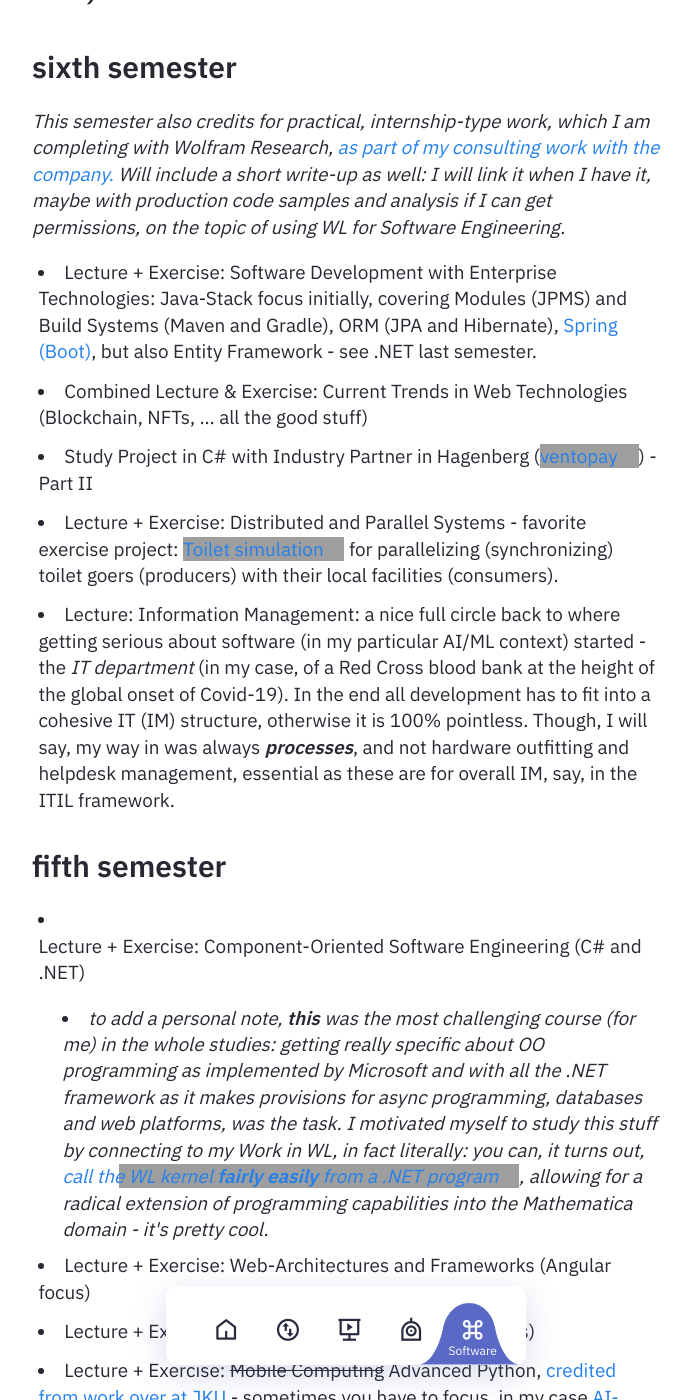
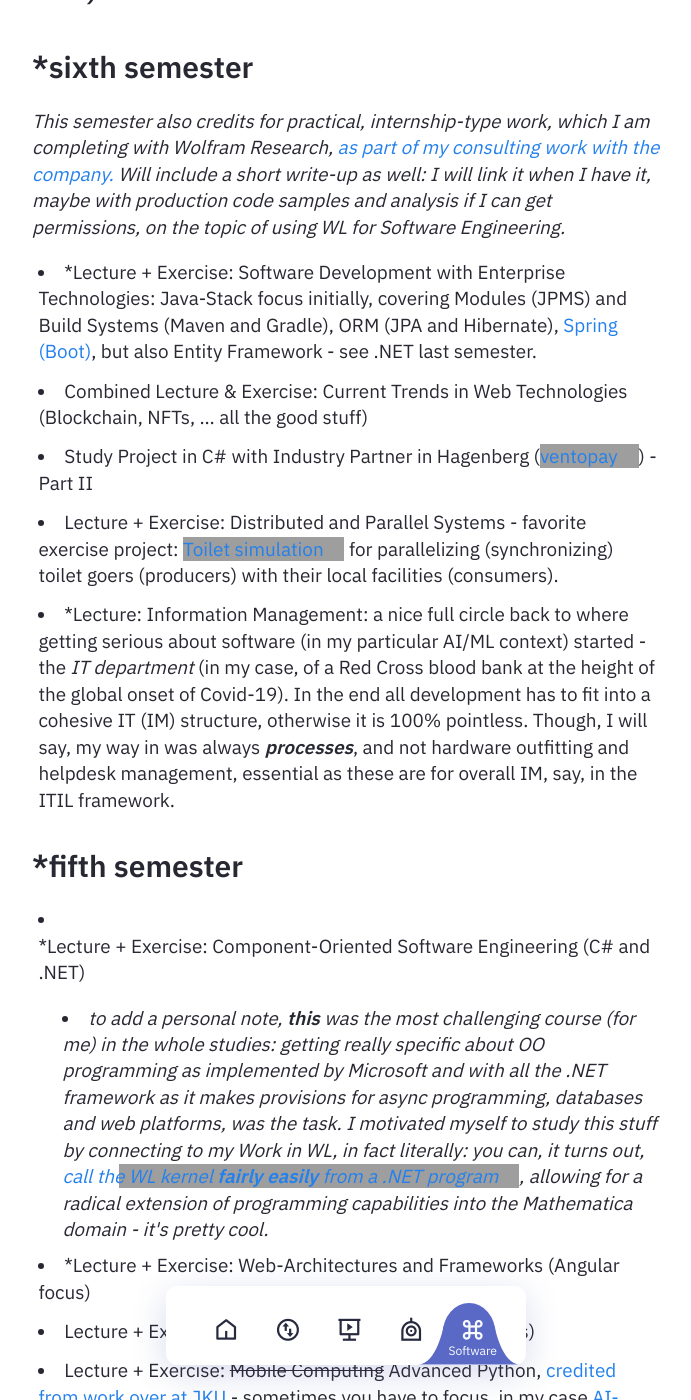
Before and after one commit to heseltime/heseltime.github.io, a Jekyll site: the page built from pages/rDse.md, in a window 1280 px wide and 1400 px high, scrolled down 1254 px, cut to the strip 0-1400 px from the top of the window. Shown: the whole strip, without its empty margins (294-985 px from the left). Built offline with Jekyll 4.4.1, drawn with Linux system fonts in a browser that asks for light colours; some of the changed lines change nothing that is shown; grey boxes are pictures that could not be loaded.

Commit message:
Mark Re-dos

```diff
--- a/pages/rDse.md
+++ b/pages/rDse.md
@@ -17,23 +17,23 @@ Not just Document Processing (often: Document Preparation), but <b>Mathematical<
 
 # Software Engineering Full Curriculum (Bachelor's of Science '24) #
 
-## sixth semester
+## *sixth semester
 
 _This semester also credits for practical, internship-type work, which I am completing with Wolfram Research, [as part of my consulting work with the company.](/wolfram) Will include a short write-up as well: I will link it when I have it, maybe with production code samples and analysis if I can get permissions, on the topic of using WL for Software Engineering._
 
-- Lecture + Exercise: Software Development with Enterprise Technologies: Java-Stack focus initially, covering Modules (JPMS) and Build Systems (Maven and Gradle), ORM (JPA and Hibernate), [Spring (Boot)](/portfolio#open-api), but also Entity Framework - see .NET last semester.
+- *Lecture + Exercise: Software Development with Enterprise Technologies: Java-Stack focus initially, covering Modules (JPMS) and Build Systems (Maven and Gradle), ORM (JPA and Hibernate), [Spring (Boot)](/portfolio#open-api), but also Entity Framework - see .NET last semester.
 - Combined Lecture & Exercise: Current Trends in Web Technologies (Blockchain, NFTs, ... all the good stuff)
 - Study Project in C# with Industry Partner in Hagenberg ([ventopay](https://www.linkedin.com/company/ventopay-gmbh)) - Part II
 - Lecture + Exercise: Distributed and Parallel Systems - favorite exercise project: [Toilet simulation](https://github.com/heseltime/VPSToilet) for parallelizing (synchronizing) toilet goers (producers) with their local facilities (consumers).
-- Lecture: Information Management: a nice full circle back to where getting serious about software (in my particular AI/ML context) started - the _IT department_ (in my case, of a Red Cross blood bank at the height of the global onset of Covid-19). In the end all development has to fit into a cohesive IT (IM) structure, otherwise it is 100% pointless. Though, I will say, my way in was always _**processes**_, and not hardware outfitting and helpdesk management, essential as these are for overall IM, say, in the ITIL framework.
+- *Lecture: Information Management: a nice full circle back to where getting serious about software (in my particular AI/ML context) started - the _IT department_ (in my case, of a Red Cross blood bank at the height of the global onset of Covid-19). In the end all development has to fit into a cohesive IT (IM) structure, otherwise it is 100% pointless. Though, I will say, my way in was always _**processes**_, and not hardware outfitting and helpdesk management, essential as these are for overall IM, say, in the ITIL framework.
 
-## fifth semester
+## *fifth semester
 
-- Lecture + Exercise: Component-Oriented Software Engineering (C# and .NET)
+- *Lecture + Exercise: Component-Oriented Software Engineering (C# and .NET)
 
     - _to add a personal note, **this** was the most challenging course (for me) in the whole studies: getting really specific about OO programming as implemented by Microsoft and with all the .NET framework as it makes provisions for async programming, databases and web platforms, was the task. I motivated myself to study this stuff by connecting to my Work in WL, in fact literally: you can, it turns out, [call the WL kernel **fairly easily** from a .NET program](https://github.com/heseltime/SWK5-W-WolframNETLink), allowing for a radical extension of programming capabilities into the Mathematica domain - it's pretty cool._
 
-- Lecture + Exercise: Web-Architectures and Frameworks (Angular focus)
+- *Lecture + Exercise: Web-Architectures and Frameworks (Angular focus)
 - Lecture + Exercise: Virtualization Tooling (Docker focus)
 - Lecture + Exercise: ~~Mobile Computing~~ Advanced Python, [credited from work over at JKU](/rDai#housekeeping) - sometimes you have to focus, in my case [AI-oriented work](/rDai) at this time. I played around with Swift as part of [my Bachelor-level prep, in AI _and CS_](/rDai#housekeeping), for my AI-Masters at JKU, as far as mobile goes - this course would have been in Kotlin. It's the one course from the full curriculum I did not do.
 - Lecture: IT Law (Austria/EU focus, but the concepts travel)
```
